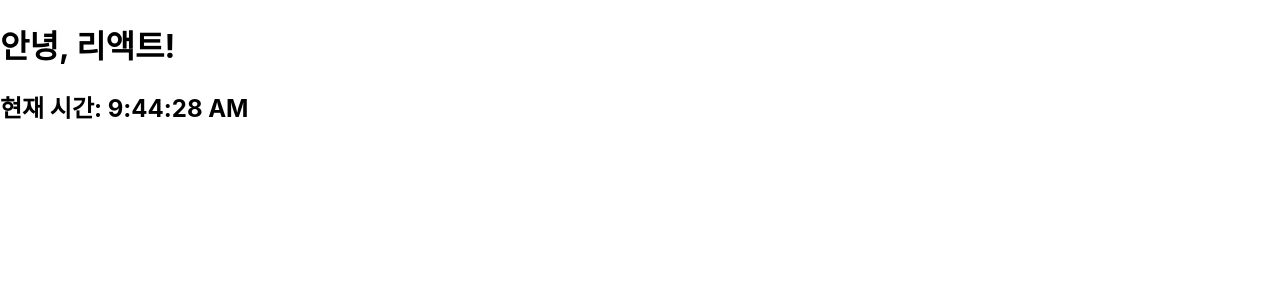
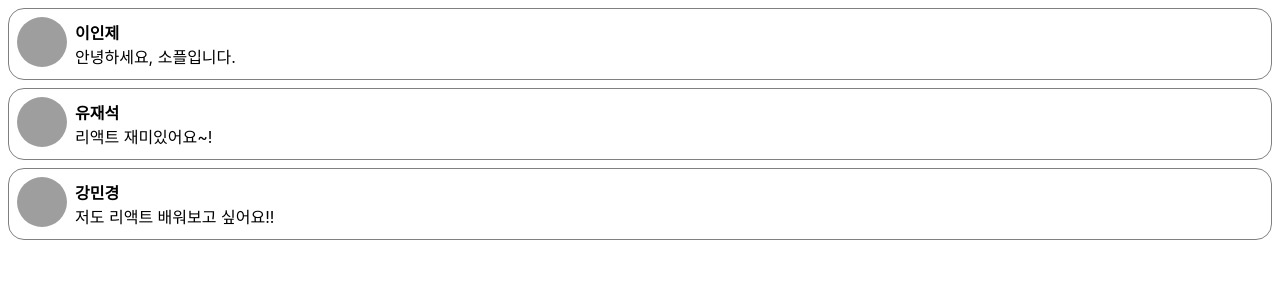
Before and after one commit to a2175/ifr-soaple-react-1, a React (Create React App) app: page / in a window 1280 px wide. Shown: the top 300 px of the page. Built offline with nearby package versions, Linux system fonts and the light colour scheme; grey boxes are pictures that could not be loaded.

Commit message:
(실습) 댓글 컴포넌트 만들기

```diff
--- /dev/null
+++ b/src/chapter_05/Comment.jsx
@@ -0,0 +1,53 @@
+import React from "react";
+
+const styles = {
+    wrapper: {
+        margin: 8,
+        padding: 8,
+        display: "flex",
+        flexDirection: "row",
+        border: "1px solid grey",
+        borderRadius: 16,
+    },
+    imageContainer: {},
+    image: {
+        width: 50,
+        height: 50,
+        borderRadius: 25,
+    },
+    contentContainer: {
+        marginLeft: 8,
+        display: "flex",
+        flexDirection: "column",
+        justifyContent: "center",
+    },
+    nameText: {
+        color: "black",
+        fontSize: 16,
+        fontWeight: "bold",
+    },
+    commentText: {
+        color: "black",
+        fontSize: 16,
+    },
+};
+
+function Comment(props) {
+    return (
+        <div style={styles.wrapper}>
+            <div style={styles.imageContainer}>
+                <img
+                    src="https://upload.wikimedia.org/wikipedia/commons/8/89/Portrait_Placeholder.png"
+                    style={styles.image}
+                />
+            </div>
+
+            <div style={styles.contentContainer}>
+                <span style={styles.nameText}>{props.name}</span>
+                <span style={styles.commentText}>{props.comment}</span>
+            </div>
+        </div>
+    );
+}
+
+export default Comment;
--- /dev/null
+++ b/src/chapter_05/CommentList.jsx
@@ -0,0 +1,31 @@
+import React from "react";
+import Comment from "./Comment";
+
+const comments = [
+    {
+        name: "이인제",
+        comment: "안녕하세요, 소플입니다.",
+    },
+    {
+        name: "유재석",
+        comment: "리액트 재미있어요~!",
+    },
+    {
+        name: "강민경",
+        comment: "저도 리액트 배워보고 싶어요!!",
+    },
+];
+
+function CommentList(props) {
+    return (
+        <div>
+            {comments.map((comment) => {
+                return (
+                    <Comment name={comment.name} comment={comment.comment} />
+                );
+            })}
+        </div>
+    );
+}
+
+export default CommentList;
--- a/src/index.js
+++ b/src/index.js
@@ -3,17 +3,14 @@
 import './index.css';
 import reportWebVitals from './reportWebVitals';
 
-import Clock from './chapter_04/Clock';
+import CommentList from './chapter_05/CommentList';
 
 const root = ReactDOM.createRoot(document.getElementById('root'));
-setInterval(() => {
-  root.render(
-    <React.StrictMode>
-      <Clock />
-    </React.StrictMode>
-  );
-}, 1000);
-
+root.render(
+  <React.StrictMode>
+    <CommentList />
+  </React.StrictMode>
+);
 // If you want to start measuring performance in your app, pass a function
 // to log results (for example: reportWebVitals(console.log))
 // or send to an analytics endpoint. Learn more: https://bit.ly/CRA-vitals
```
